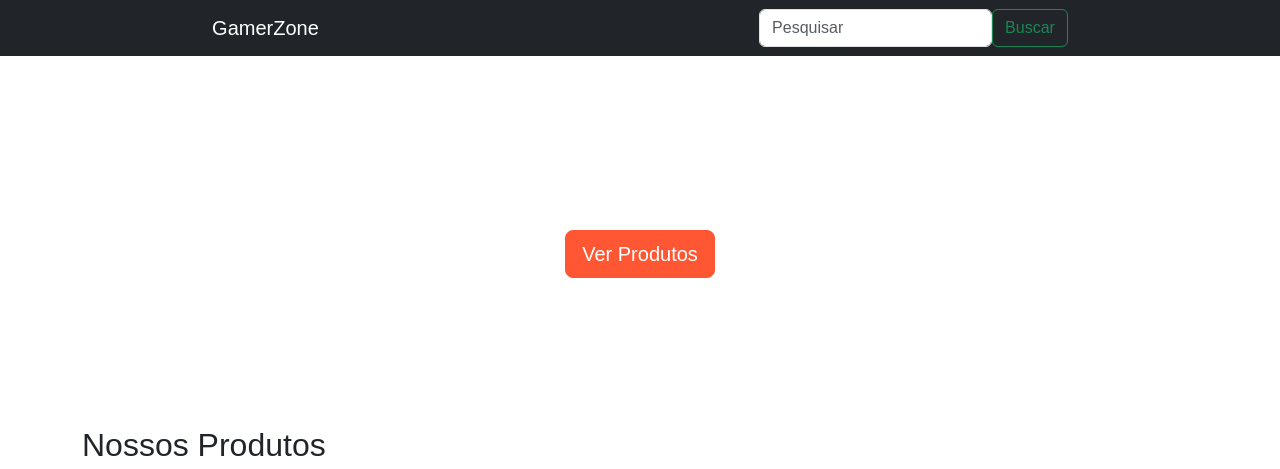
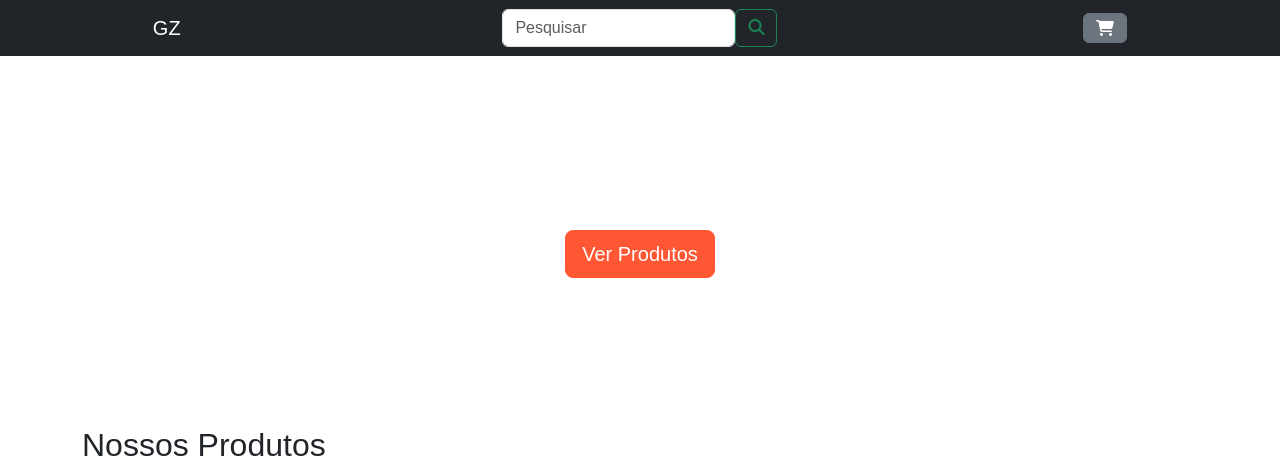
Before and after one commit to J0A0F3L1P3/GamerStore, a plain HTML site: page index.html in a window 1280 px wide. Shown: the top 469 px of the page. Drawn offline with nearby package versions, Linux system fonts and the light colour scheme.

Commit message:
adição do carrinho

```diff
--- a/index.html
+++ b/index.html
@@ -6,6 +6,7 @@
     <meta http-equiv="X-UA-Compatible" content="IE=edge">
     <meta name="viewport" content="width=device-width, initial-scale=1.0">
     <link rel="stylesheet" href="https://cdn.jsdelivr.net/npm/bootstrap@5.3.0/dist/css/bootstrap.min.css">
+    <link rel="stylesheet" href="https://cdnjs.cloudflare.com/ajax/libs/font-awesome/6.4.0/css/all.min.css">
     <link rel="stylesheet" href="src/css/style.css">
     <title>GamerZone</title>
 </head>
@@ -13,11 +14,13 @@
 <body>
     <header>
         <nav class="navbar navbar-expand-lg navbar-dark bg-dark justify-content-around fixed-top">
-            <a class="navbar-brand" href="#">GamerZone</a>
-            <form class="form-inline d-flex">
-                <input class="form-control mr-sm-2" type="search" placeholder="Pesquisar" aria-label="Pesquisar">
-                <button class="btn btn-outline-success my-2 my-sm-0" type="submit">Buscar</button>
+            <a class="navbar-brand" href="#">GZ</a>
+            <form class="d-flex">
+                <input class="form-control" type="search" placeholder="Pesquisar" aria-label="Pesquisar">
+                <button class="btn btn-outline-success" type="submit"><i class="fas fa-search"></i></button>
             </form>
+            <input type="checkbox" name="bolsa" id="bolsa" style="display: none;">
+            <label for="bolsa"><i class="fa-solid fa-cart-shopping btn btn-secondary"></i></label>
         </nav>
     </header>
     <main>
```
